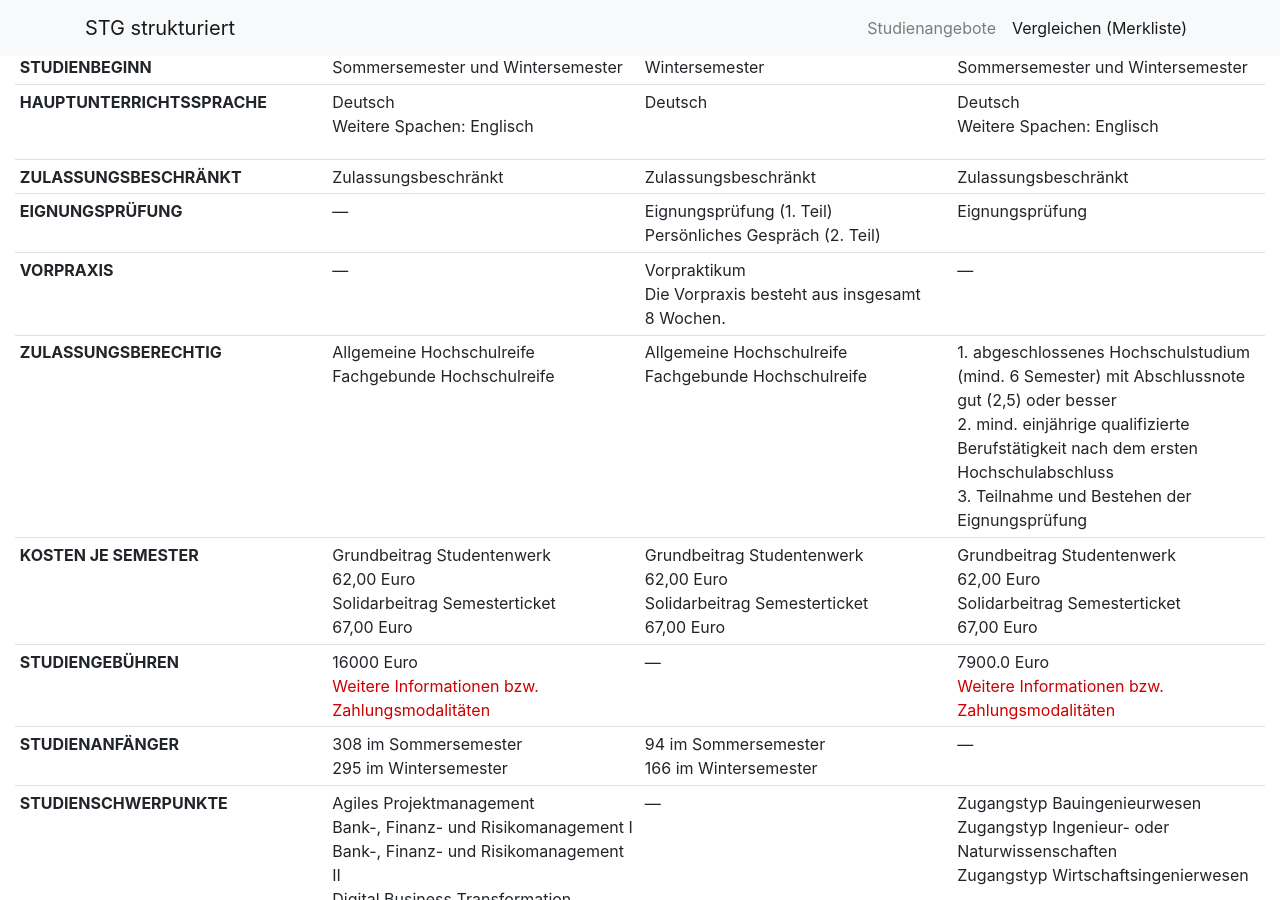
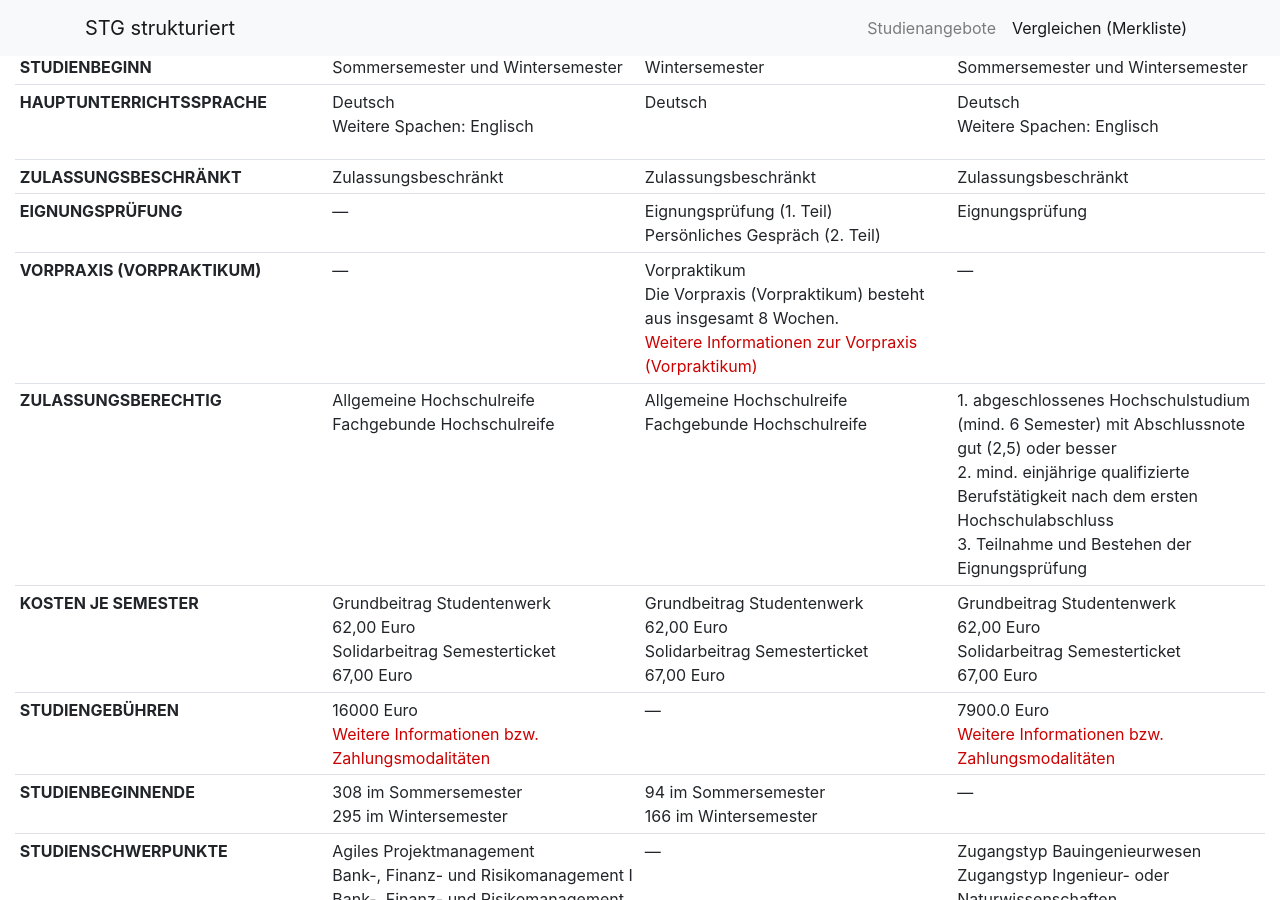
Before and after one commit to tgermer/stg, a Jekyll site: the page built from vergleichen.html, in a window 1280 px wide and 900 px high, scrolled down 454 px. Built offline with Jekyll 4.4.1, drawn with Linux system fonts in a browser that asks for light colours.

Commit message:
Begriffe gändert, Link Vorpraxis hinzugefügt

```diff
--- a/vergleichen.html
+++ b/vergleichen.html
@@ -119,7 +119,7 @@ title: Studiengänge vergleichen (Merkliste)
         {% endfor %}
       </tr>
       <tr>
-        <th scope="row" class="text-uppercase">Vorpraxis{{ site.badge_cms }}</th>
+        <th scope="row" class="text-uppercase">Vorpraxis (Vorpraktikum){{ site.badge_cms }}</th>
         {% for item in site.data.stg %}
         <td>
           {% if item.vor_praxis != nil %}
@@ -127,7 +127,8 @@ title: Studiengänge vergleichen (Merkliste)
               <span class="d-block">{{ item }}</span>
             {% endfor %}
             {% if item.vor_praxis_wochen != nil%}
-              Die Vorpraxis besteht aus insgesamt {{ item.vor_praxis_wochen }}&nbsp;Wochen.
+              <span class="d-block">Die Vorpraxis (Vorpraktikum) besteht aus insgesamt {{ item.vor_praxis_wochen }}&nbsp;Wochen.</span>
+              <span class="d-block"><a href="https://w3-mediapool.hm.edu/mediapool/media/dachmarke/dm_lokal/hauptabteilung2/bereichimma_1/pdfsinfoszurbewerbung/Hinweise_Vorpraktikum.pdf" target="_blank">Weitere Informationen zur Vorpraxis (Vorpraktikum)</a> </span>
             {% endif %}
           {% else %}
           —
@@ -169,7 +170,7 @@ title: Studiengänge vergleichen (Merkliste)
         {% endfor %}
       </tr>
       <tr>
-        <th scope="row" class="text-uppercase">Studienanfänger{{ site.badge_p }}</th>
+        <th scope="row" class="text-uppercase">Studienbeginnende{{ site.badge_p }}</th>
         {% for item in site.data.stg %}
         <td>
           {% if item.studien_anfaenger.sose !=nil or item.studien_anfaenger.wise != nil %}
```
